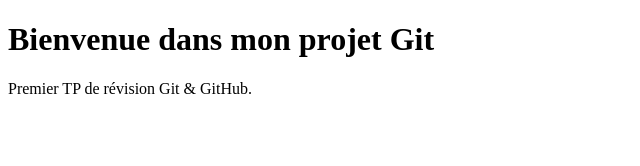
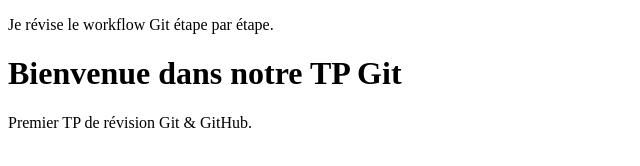
Before and after one commit to RaedBouafif/-TP1-Git-Bouafif-Raed, a plain HTML site: page index.html in a window 1280 px wide. Shown: the whole page, without its empty margins (0-640 px from the left). Drawn offline with Linux system fonts and the light colour scheme.

Commit message:
Personnalisation du titre depuis feature-footer

```diff
--- a/index.html
+++ b/index.html
@@ -5,7 +5,8 @@
  <title>Git & GitHub - TP1</title>
 </head>
 <body>
- <h1>Bienvenue dans mon projet Git</h1>
+<p>Je révise le workflow Git étape par étape.</p>
+<h1>Bienvenue dans notre TP Git</h1>
  <p>Premier TP de révision Git & GitHub.</p>
 </body>
 </html>
```
